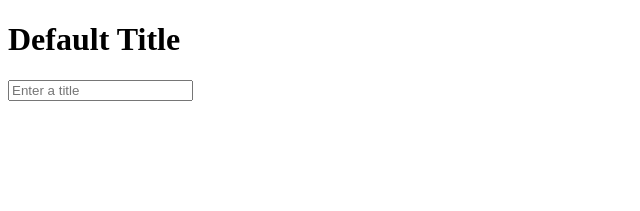
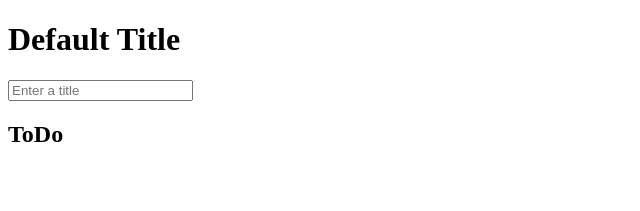
Before and after one commit to Taiwonator/React-Todolist, a React app: page / in a window 1280 px wide. Shown: the top 211 px of the page, without its empty margins (0-640 px from the left). Built offline with nearby package versions, Linux system fonts and the light colour scheme.

Commit message:
inital commit for ToDo

```diff
--- a/src/components/App.js
+++ b/src/components/App.js
@@ -1,4 +1,5 @@
 import React, {Component} from 'react';
+import Todo from '../components/Todo';
 
 const x = 2;
 
@@ -30,6 +31,7 @@
             <div>
                 <h1>{this.state.title}</h1>
                 <input onChange={this.handleChange} name='input_box' type='input' placeholder='Enter a title'/>
+                <Todo></Todo>
             </div>
         )
     }
--- /dev/null
+++ b/src/components/Todo.js
@@ -0,0 +1,17 @@
+import React, {Component} from 'react';
+
+class Todo extends Component {
+    constructor() {
+        super();
+    }
+
+    render() {
+        return (
+            <h2>
+                ToDo
+            </h2>
+        )
+    }
+}
+
+export default Todo;
```
